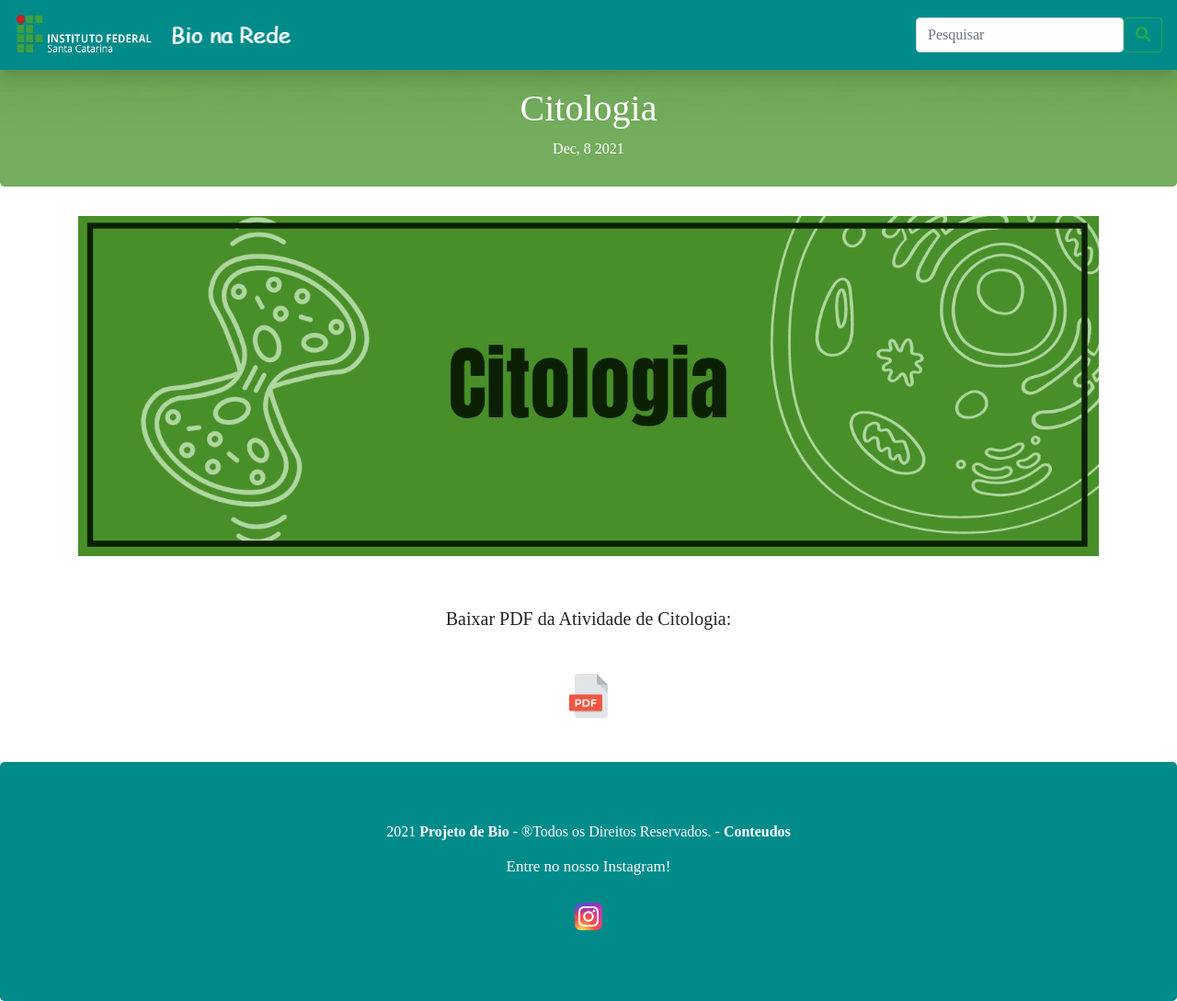
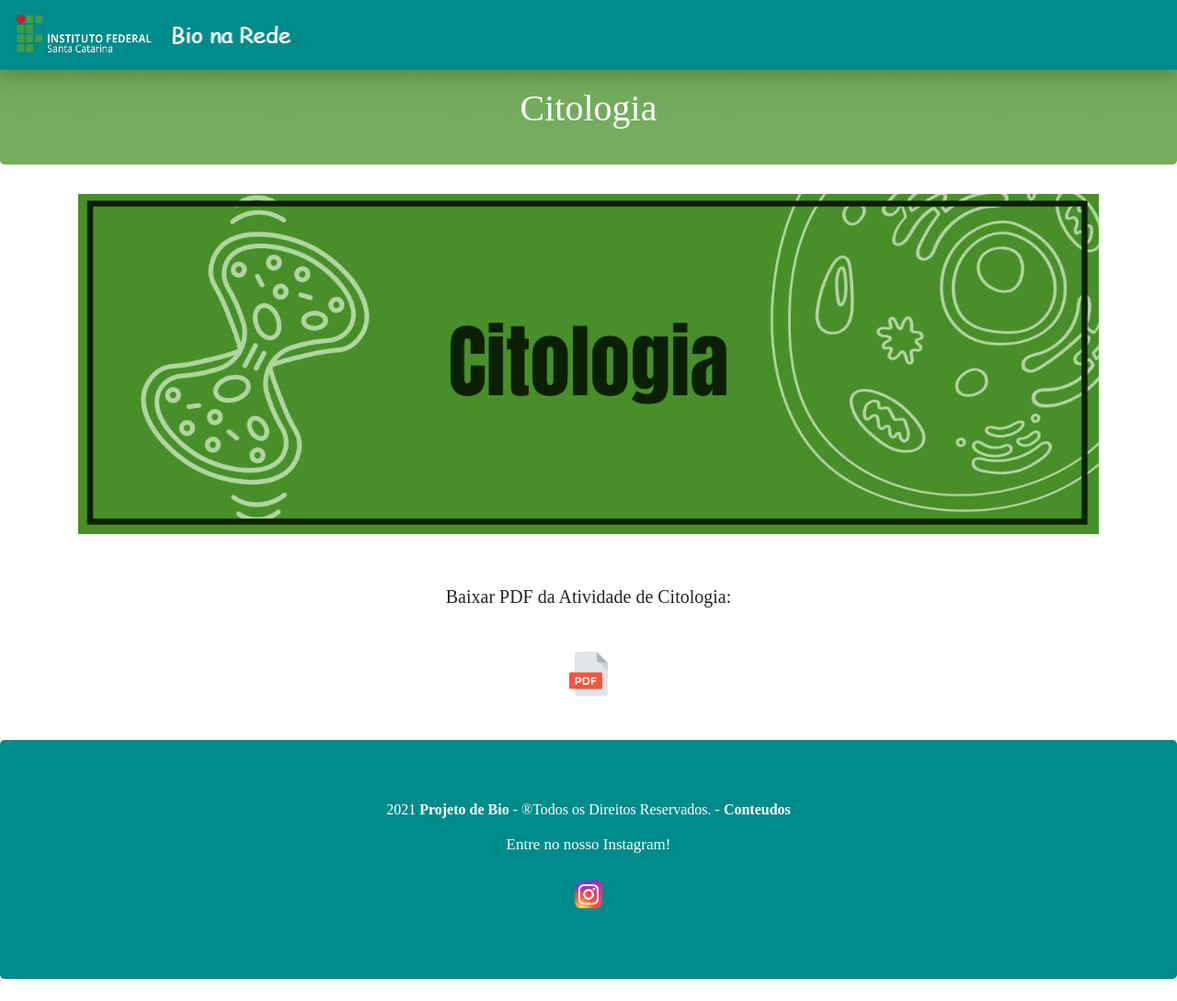
Before and after one commit to bionarede/bionarede, a Jekyll site: the page built from _posts/2021-12-07-Citologia.markdown, in a window 1280 px wide and 1089 px high. Shown: the whole window at 92% size. Built offline with Jekyll 4.4.1, drawn with Linux system fonts in a browser that asks for light colours; nearby versions of some CDN libraries; library files that are not in the unit come from our copies.

Commit message:
tireibarradepesquisaealteracoesfinais

```diff
--- a/_includes/header-post.html
+++ b/_includes/header-post.html
@@ -4,18 +4,6 @@
                     <img src="/assets/img/lifbg.png" class="image-fluid" alt="Logo" width="151" height="50"><img
                     src="/assets/img/bnr.png" class="image-fluid" width="140" height="30" hspace="15"></a>
                 <button class="navbar-toggler" type="button" data-toggle="collapse" data-target="#expansivo" aria-controls="#expansivo" aria-expanded="false" aria-label="Alterna Navegação"><span class="navbar-toggler-icon"></span></button>
-                <div class="collapse navbar-collapse" id="navbarSupportedContent">
-                    <ul class="navbar-nav ml-auto mb-2 mb-lg-0">
-                        <li class="nav-item">
-
-                        </li>
-                    </ul>
-                    <form class="d-flex">
-                        <input class="form-control me-2" type="search" placeholder="Pesquisar" aria-label="Search">
-                        <button class="btn btn-outline-success" type="submit"><i class="fas fa-search"></i></button>
-                    </form>
-                </div>
-                </div>
             </nav>
             <div class="jumbotron jumbotroin-fluid intro">
                 <div class="container">
@@ -23,7 +11,6 @@
                         <div class="col titulopost">
                             <h1>{{ page.title }}</h1>
                             <h4>{{ page.description }}</h4>
-                            <time>{{ page.date | date: "%b, %-d %Y" }}</time>
                         </div>
                     </div>
                 </div>
--- a/_includes/header.html
+++ b/_includes/header.html
@@ -12,10 +12,6 @@
                         <a class="nav-link" href="conteudos.html"><i class="fas fa-microscope"></i>Conteúdos</a>
                 </li>
             </ul>
-            <form class="d-flex">
-                <input class="form-control me-2" type="search" placeholder="Pesquisar" aria-label="Search">
-                <button class="btn btn-outline-success" type="submit"><i class="fas fa-search"></i></button>
-            </form>
         </div>
         </div>
     </nav>
```
Also changed, not shown: _includes/artigos.html (+0 -12 lines).
